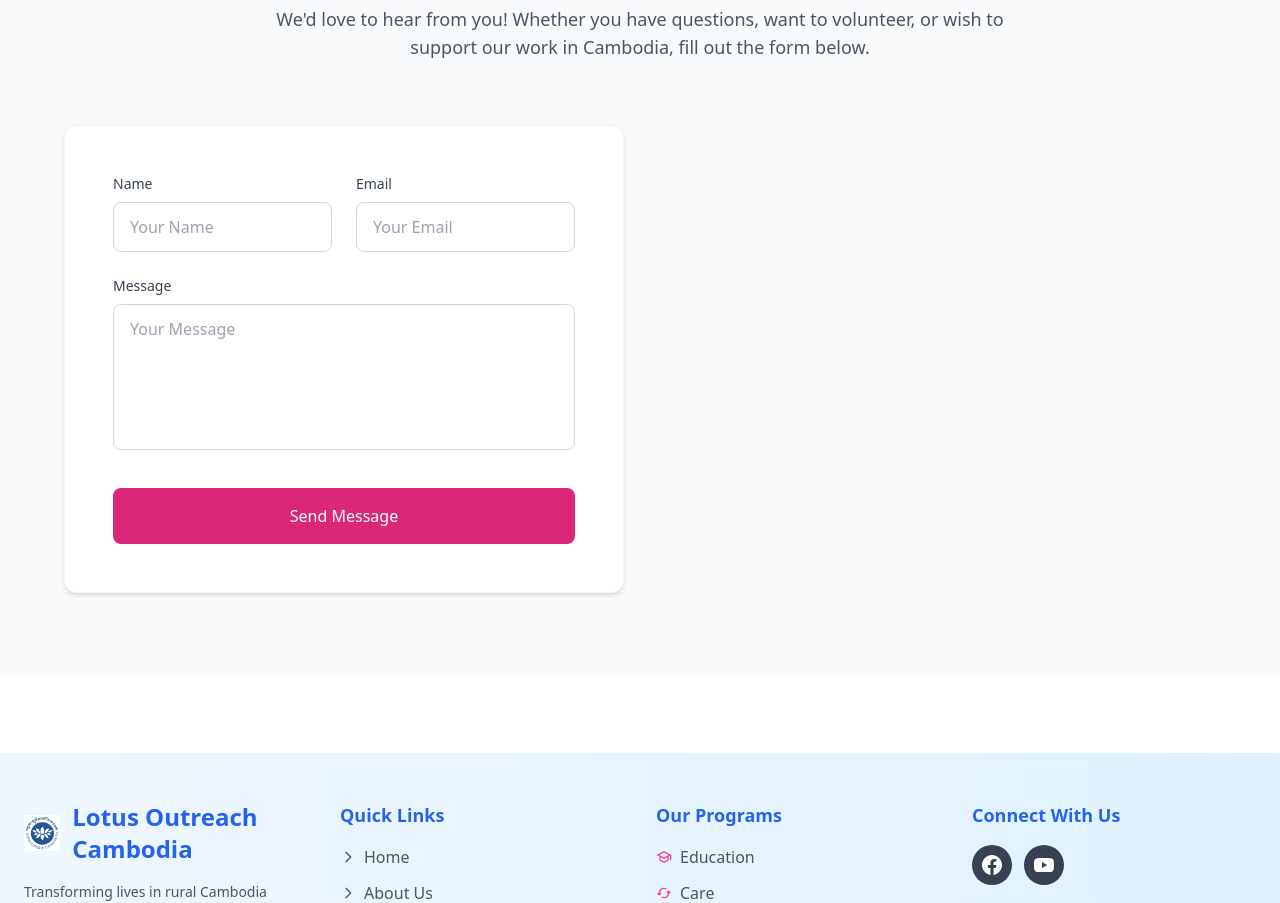
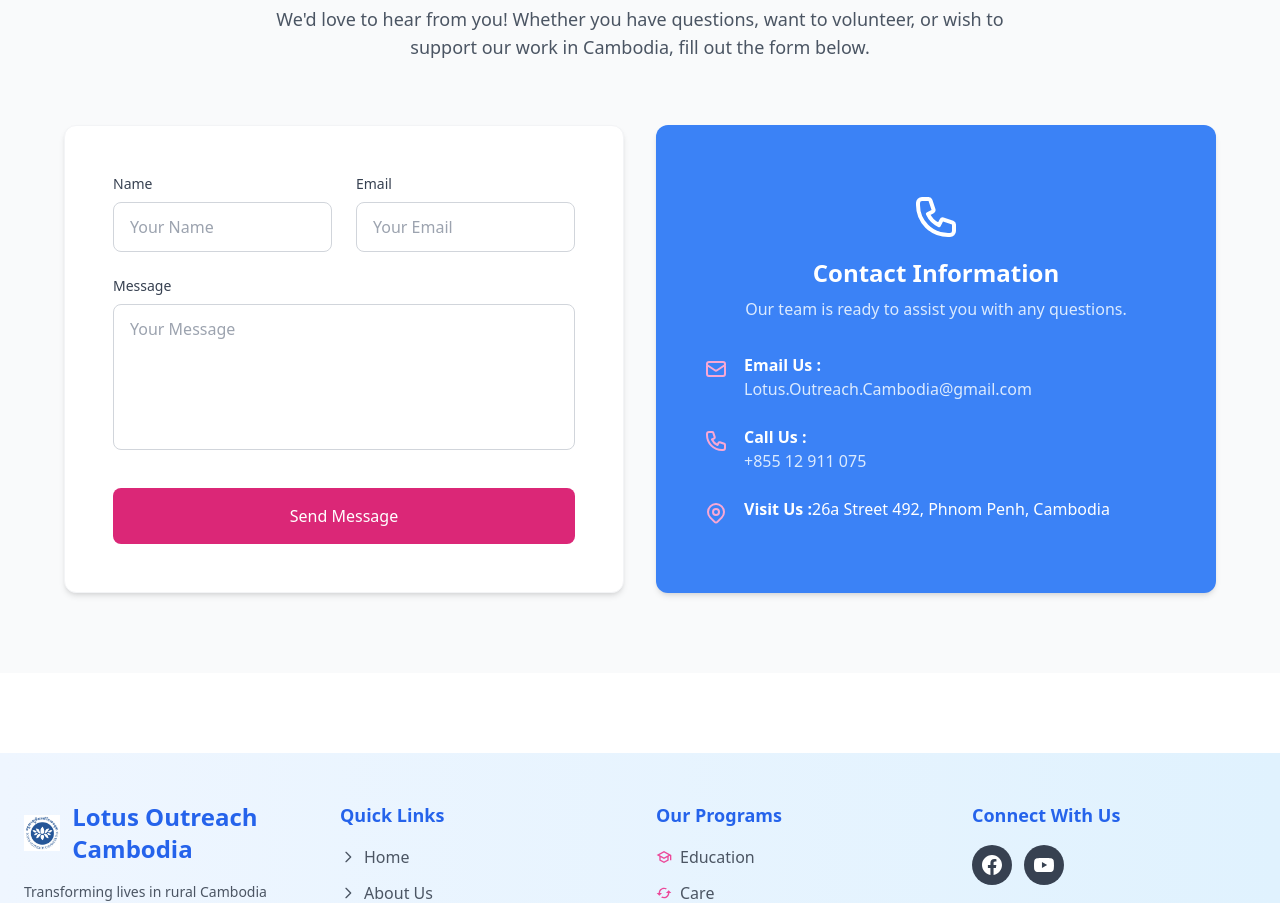
Before and after one commit to radytrainer/lotusoutreach-cambodia, a Vue app: page /contact in a window 1280 px wide. Shown: the part 1040-1943 px from the top of the page. Built offline with nearby package versions, Linux system fonts and the light colour scheme.

Commit message:
feat feature/contact: added contact Information [LOC-22]

```diff
--- /dev/null
+++ b/src/components/contact/ContactInfo.vue
@@ -0,0 +1,58 @@
+<template>
+    <!-- Info Card Section - Increased width -->
+          <div class="bg-blue-500 text-white p-12 rounded-xl shadow-md">
+            <div class="h-full flex flex-col justify-center">
+              <div class="mb-8 text-center">
+                <svg class="w-12 h-12 mx-auto text-white mb-4" fill="none" stroke="currentColor" viewBox="0 0 24 24">
+                  <path stroke-linecap="round" stroke-linejoin="round" stroke-width="2"
+                    d="M3 5a2 2 0 012-2h3.28a1 1 0 01.948.684l1.498 4.493a1 1 0 01-.502 1.21l-2.257 1.13a11.042 11.042 0 005.516 5.516l1.13-2.257a1 1 0 011.21-.502l4.493 1.498a1 1 0 01.684.949V19a2 2 0 01-2 2h-1C9.716 21 3 14.284 3 6V5z" />
+                </svg>
+                <h3 class="text-2xl font-bold mb-2">Contact Information</h3>
+                <p class="text-blue-100">Our team is ready to assist you with any questions.</p>
+              </div>
+
+              <div class="space-y-6">
+                <div class="flex items-start space-x-4">
+                  <div class="mt-1">
+                    <svg class="w-6 h-6 text-pink-300" fill="none" stroke="currentColor" viewBox="0 0 24 24">
+                      <path stroke-linecap="round" stroke-linejoin="round" stroke-width="2"
+                        d="M3 8l7.89 5.26a2 2 0 002.22 0L21 8M5 19h14a2 2 0 002-2V7a2 2 0 00-2-2H5a2 2 0 00-2 2v10a2 2 0 002 2z" />
+                    </svg>
+                  </div>
+                  <div>
+                    <h4 class="font-semibold">Email Us :</h4>
+                    <p class="text-blue-100">Lotus.Outreach.Cambodia@gmail.com</p>
+                  </div>
+                </div>
+
+                <div class="flex items-start space-x-4">
+                  <div class="mt-1">
+                    <svg class="w-6 h-6 text-pink-300" fill="none" stroke="currentColor" viewBox="0 0 24 24">
+                      <path stroke-linecap="round" stroke-linejoin="round" stroke-width="2"
+                        d="M3 5a2 2 0 012-2h3.28a1 1 0 01.948.684l1.498 4.493a1 1 0 01-.502 1.21l-2.257 1.13a11.042 11.042 0 005.516 5.516l1.13-2.257a1 1 0 011.21-.502l4.493 1.498a1 1 0 01.684.949V19a2 2 0 01-2 2h-1C9.716 21 3 14.284 3 6V5z" />
+                    </svg>
+                  </div>
+                  <div>
+                    <h4 class="font-semibold">Call Us :</h4>
+                    <p class="text-blue-100">+855 12 911 075</p>
+                  </div>
+                </div>
+
+                <div class="flex items-start space-x-4">
+                  <div class="mt-1">
+                    <svg class="w-6 h-6 text-pink-300" fill="none" stroke="currentColor" viewBox="0 0 24 24">
+                      <path stroke-linecap="round" stroke-linejoin="round" stroke-width="2"
+                        d="M17.657 16.657L13.414 20.9a1.998 1.998 0 01-2.827 0l-4.244-4.243a8 8 0 1111.314 0z" />
+                      <path stroke-linecap="round" stroke-linejoin="round" stroke-width="2"
+                        d="M15 11a3 3 0 11-6 0 3 3 0 016 0z" />
+                    </svg>
+                  </div>
+                  <div>
+                    <h4 class="font-semibold">Visit Us :</h4>
+                    <p class="text-blue-100"></p>
+                  </div> 26a Street 492, Phnom Penh, Cambodia
+                </div>
+              </div>
+            </div>
+          </div>
+</template>
--- a/src/components/contact/FormContact.vue
+++ b/src/components/contact/FormContact.vue
@@ -85,10 +85,12 @@
         </p>
       </form>
     </div>
+    <ContactInfo/>
   </div>
 </template>
 <script setup>
 import { ref } from "vue";
+import ContactInfo from "./ContactInfo.vue";
 
 // Form state
 const form = ref({
```
